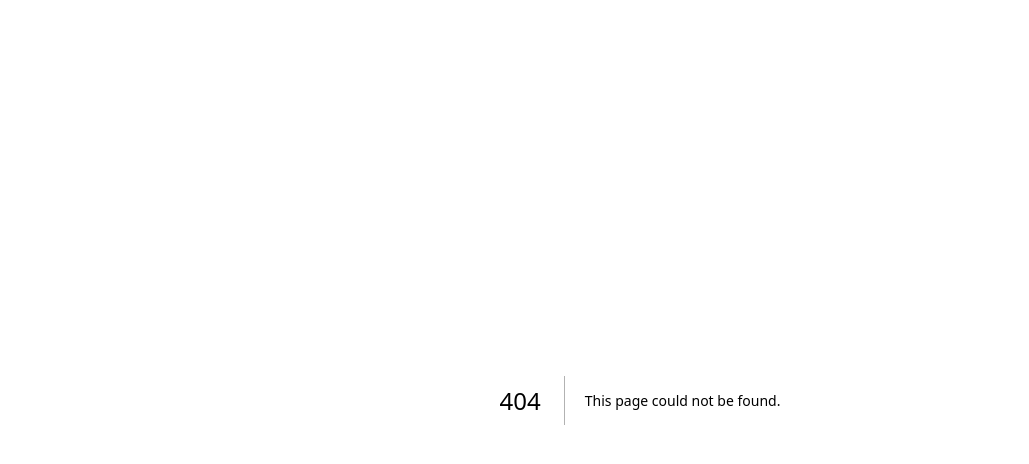
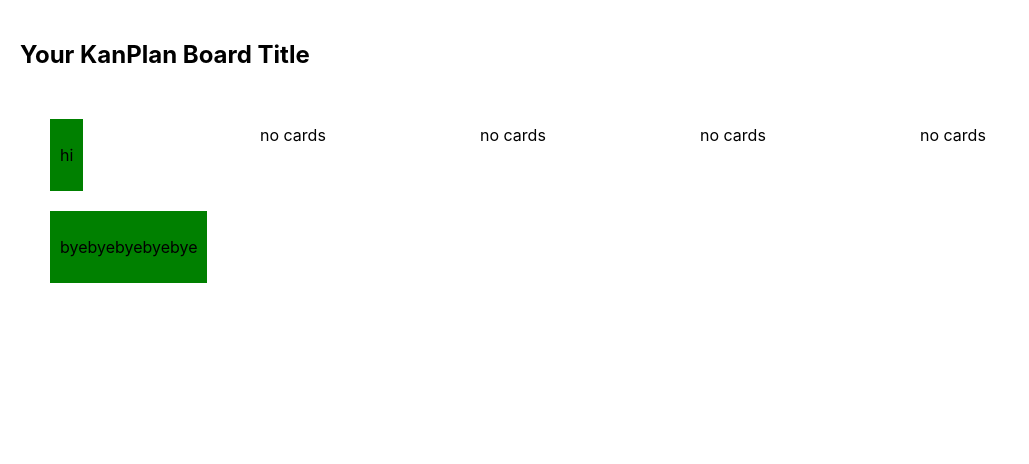
Before and after one commit to teujorge/KanPlan, a Next.js app: page /board in a window 1280 px wide. Before the commit this address had no page. Shown: the top 464 px of the page, without its empty margins (0-1029 px from the left). Built offline with nearby package versions, Linux system fonts and the light colour scheme.

Commit message:
create board component

```diff
--- /dev/null
+++ b/pages/board.tsx
@@ -0,0 +1,76 @@
+/** @jsxImportSource @emotion/react */
+import Head from "next/head";
+import { css } from "@emotion/react";
+import BoardColumn from "../content/components/BoardColumn";
+import { CardInfo } from "../content/components/BoardCard";
+import { Dispatch, SetStateAction, createContext, useState } from "react";
+
+type BoardContextType = {
+  cards: CardInfo[][];
+  setCards: Dispatch<SetStateAction<CardInfo[][]>>;
+};
+
+export const BoardContext = createContext<BoardContextType>({
+  cards: [],
+  setCards: () => {},
+});
+
+export default function Board() {
+  const [cards, setCards] = useState<CardInfo[][]>([
+    [
+      { id: "1", text: "hi" },
+      { id: "2", text: "byebyebyebyebye" },
+    ],
+    [],
+    [],
+    [],
+    [],
+  ]);
+
+  return (
+    <BoardContext.Provider
+      value={{
+        cards: cards,
+        setCards: setCards,
+      }}
+    >
+      <div
+        css={css`
+          display: flex;
+          align-items: flex-start;
+          justify-content: flex-start;
+
+          margin: 10px;
+          padding: 10px;
+
+          width: 100vw;
+          height: 100vh;
+        `}
+      >
+        <Head>
+          <title>KanPlan Board</title>
+          <meta name="description" content="Your KanPlan Board Title" />
+          <link rel="icon" href="/favicon.ico" />
+        </Head>
+
+        <main>
+          <h2>Your KanPlan Board Title</h2>
+
+          {/* all columns */}
+          <div
+            css={css`
+              display: flex;
+              flex-direction: row;
+              align-items: flex-start;
+              justify-content: center;
+            `}
+          >
+            {cards.map((col, index) => (
+              <BoardColumn column={index} />
+            ))}
+          </div>
+        </main>
+      </div>
+    </BoardContext.Provider>
+  );
+}
```
